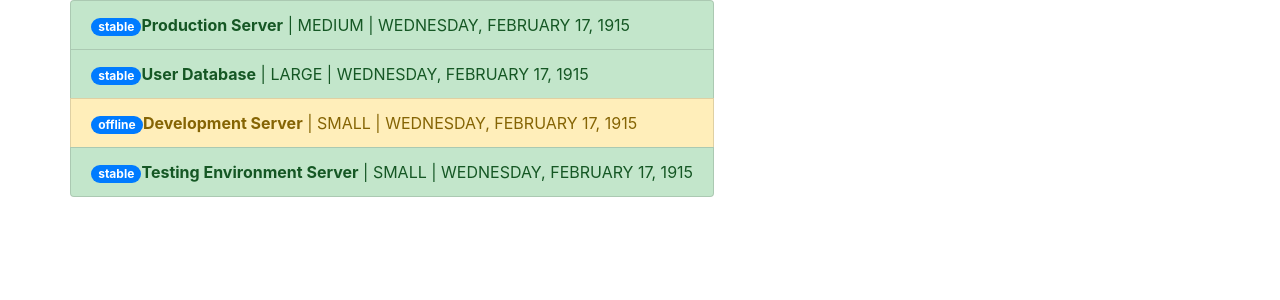
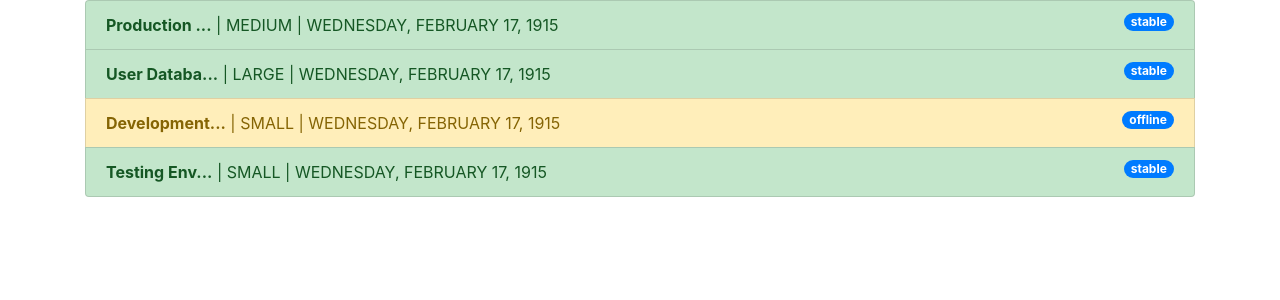
Before and after one commit to kolipatelkishan786/Pipes, an Angular app: page / in a window 1280 px wide. Shown: the top 300 px of the page. Built offline with nearby package versions, Linux system fonts and the light colour scheme.

Commit message:
226 Creating a Custom Pipe.

```diff
--- a/src/app/app.component.html
+++ b/src/app/app.component.html
@@ -1,13 +1,13 @@
 <div class="container">
   <div class="row">
-    <div class="col-xs-12">
+    <div class="col-xl-12">
       <ul class="list-group">
         <li
           class="list-group-item"
           *ngFor="let server of servers"
           [ngClass]="getStatusClasses(server)">
           <span class="badge badge-primary badge-pill">{{server.status}}</span>
-          <strong>{{server.name}}</strong> |
+          <strong>{{server.name | shorten}}</strong> |
           {{server.instanceType | uppercase}} |
           {{server.started | date: 'fullDate' | uppercase}}
         </li>
--- a/src/app/app.component.scss
+++ b/src/app/app.component.scss
@@ -0,0 +1,3 @@
+span {
+  float: right;
+}
--- a/src/app/app.module.ts
+++ b/src/app/app.module.ts
@@ -3,10 +3,12 @@
 
 import { AppRoutingModule } from './app-routing.module';
 import { AppComponent } from './app.component';
+import {ShortenPipe} from './shorten.pipe';
 
 @NgModule({
   declarations: [
-    AppComponent
+    AppComponent,
+    ShortenPipe
   ],
   imports: [
     BrowserModule,
--- /dev/null
+++ b/src/app/shorten.pipe.ts
@@ -0,0 +1,13 @@
+import {Pipe, PipeTransform} from '@angular/core';
+
+@Pipe({
+  name: 'shorten'
+})
+export class ShortenPipe implements PipeTransform {
+  transform(value: any) {
+    if (value.length > 11) {
+      return value.substr(0, 11) + '...';
+    }
+    return value;
+  }
+}
```
